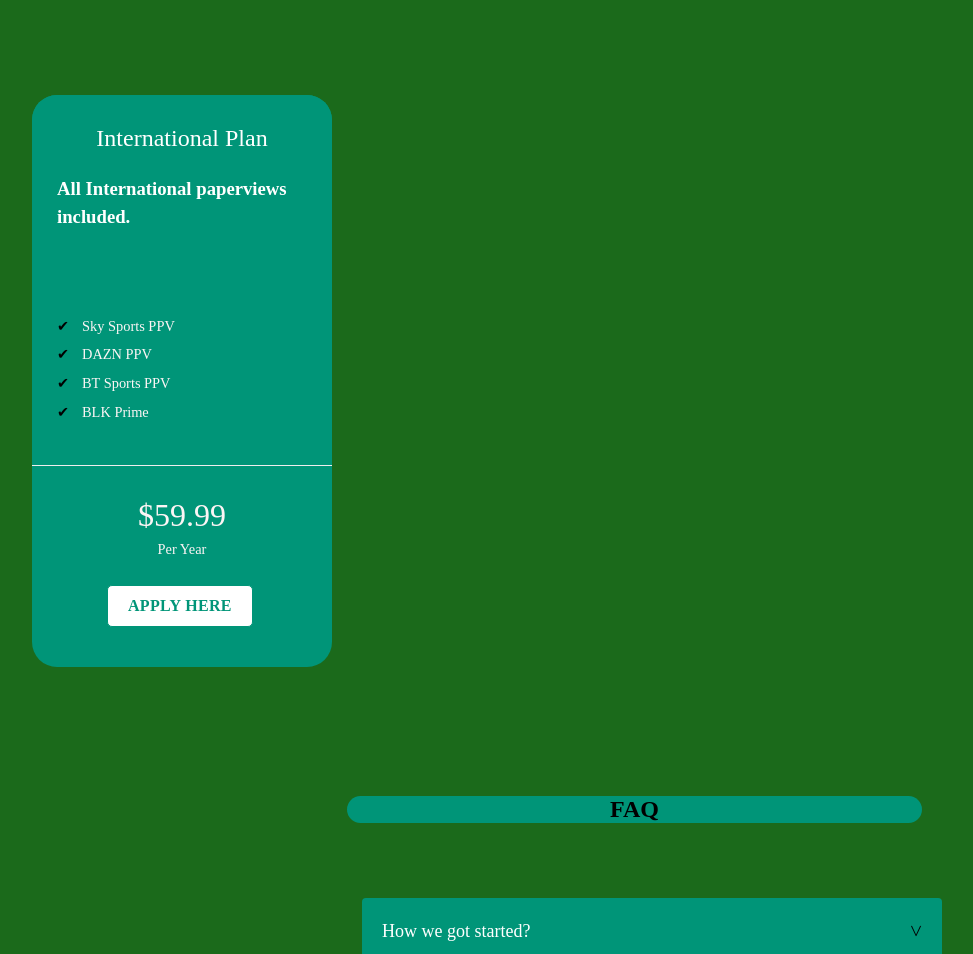
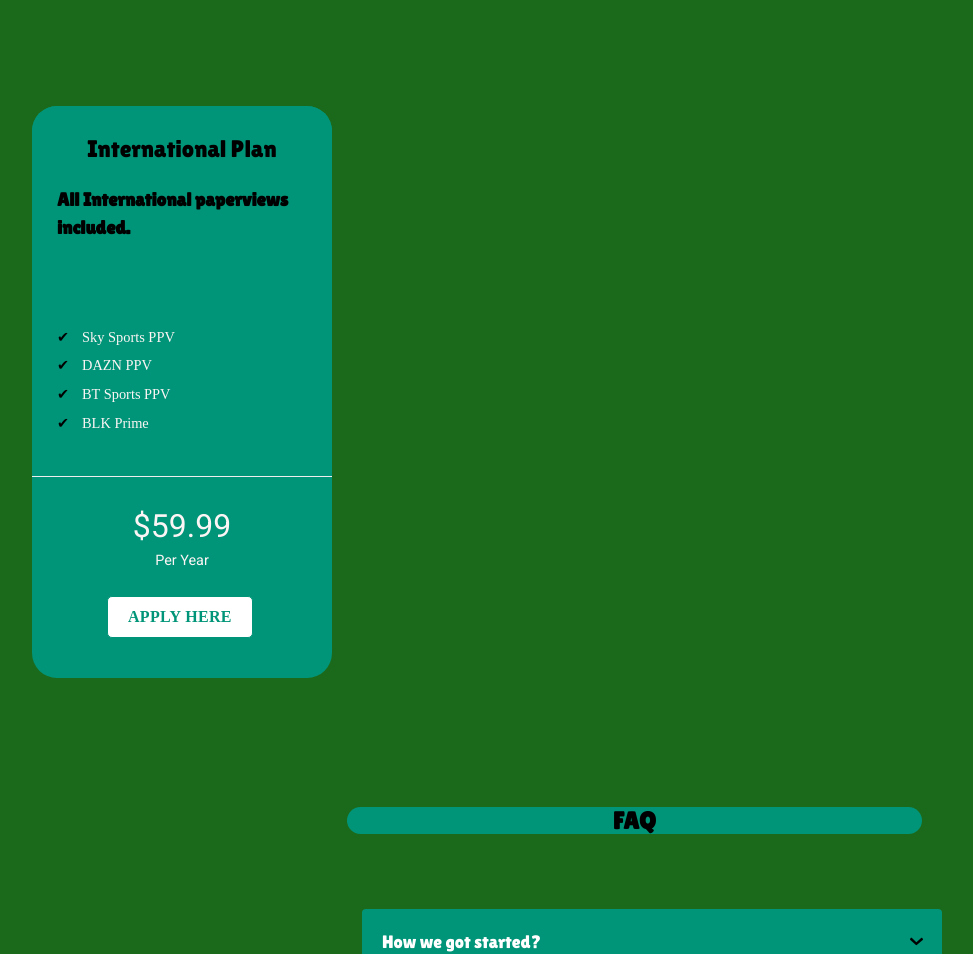
Before and after one commit to AvieonGreene/BoxingPPV, a plain HTML site: page HomePage.html in a window 1280 px wide. Shown: the part 1340-2294 px from the top of the page, without its empty margins (16-989 px from the left). Drawn offline with Linux system fonts and the light colour scheme.

Commit message:
Added fonts

```diff
--- a/HomePage.html
+++ b/HomePage.html
@@ -14,6 +14,10 @@
     <link rel="preconnect" href="https://fonts.gstatic.com" crossorigin>
 
     <link href="https://fonts.googleapis.com/css2?family=Lato:wght@300;400;700&display=swap" rel="stylesheet">
+
+    <style>
+        @import url('https://fonts.googleapis.com/css2?family=Kanit:wght@300;400;700&family=Lato:wght@300;400;700&&family=Roboto:wght@300;400;700&family=Lilita+One&family=Roboto:wght@300;400;700&display=swap');;
+        </style>
 
     <title>Boxing PPV's</title>
 
--- a/styles.css
+++ b/styles.css
@@ -5,12 +5,14 @@ header {
     justify-content: space-between;
     align-items: center;
     padding: 30px 10%;
+    font-family: 'Kanit', sans-serif;
 }
 
 .nav__links li {
     display: inline-block;
     padding: 0px 20px;
     text-transform: uppercase;
+
 }
 
 .pricing-plan {
@@ -122,6 +124,7 @@ margin-left: 50px;
     padding: 10px;
     border-top: 1px solid #eeeeee;
     flex-direction: column;
+    font-family: 'Kanit', sans-serif;
 }
 
 
@@ -279,7 +282,21 @@ input[type=checkbox]{
     user-select: none;
     }
 
+    p {
+        font-family: 'Roboto', sans-serif;
+    }
 
+    label {
+        font-family: 'Lilita One', cursive;
+    }
+
+    h2 , h3 {
+        font-family: 'Lilita One', cursive;
+    }
+
+    .pricing-plan__summary , .pricing-plan__titile {
+        color: #000000;
+    }
 
 
 
```
